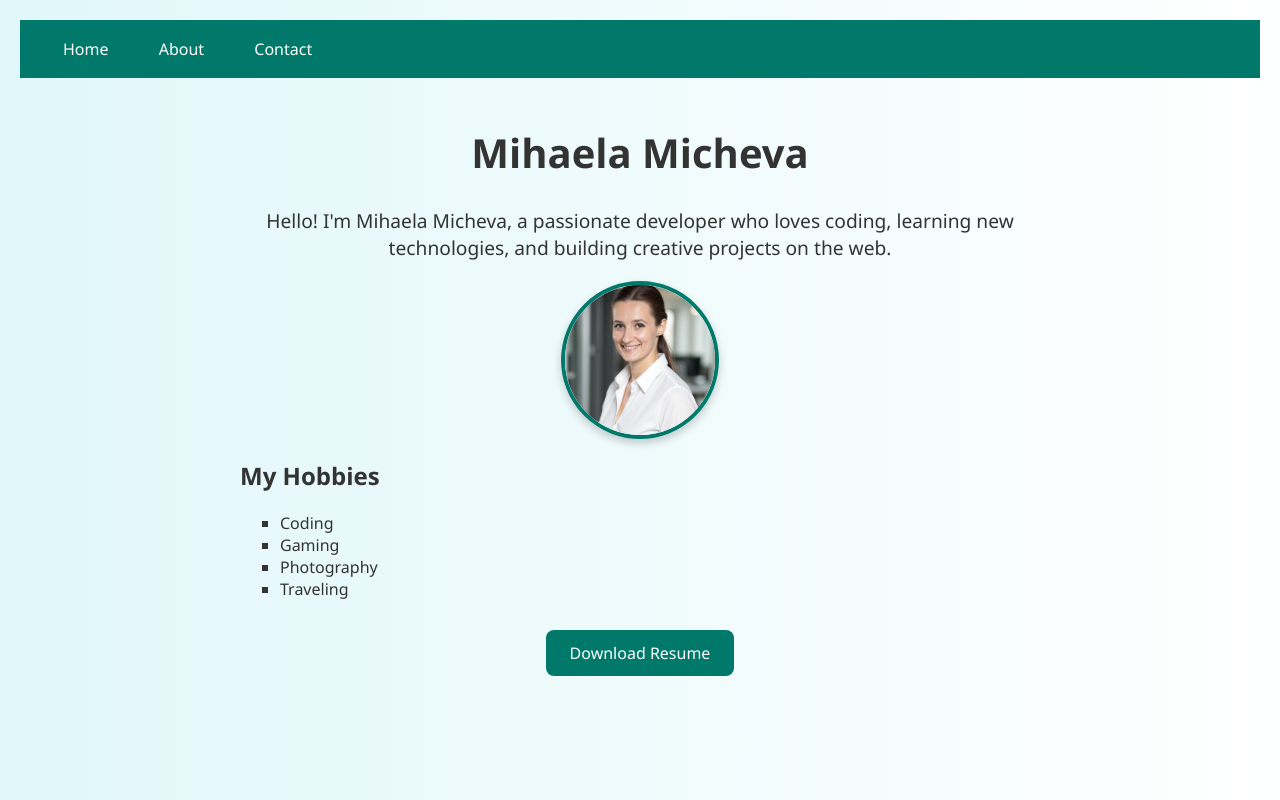
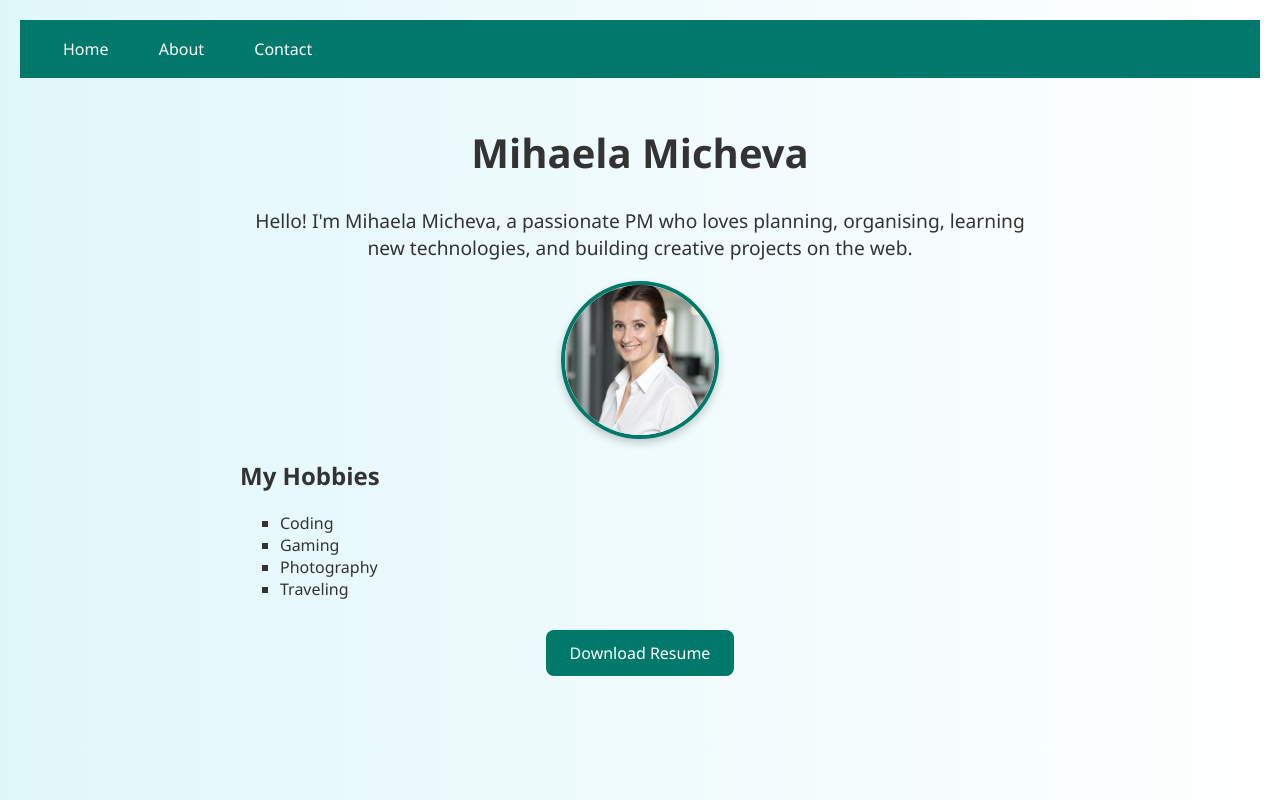
Before and after one commit to mi6imi4/mihaela-resume-site, a plain HTML site: page index.html in a window 1280 px wide. Drawn offline with Linux system fonts and the light colour scheme.

Commit message:
Update index.html

```diff
--- a/index.html
+++ b/index.html
@@ -95,7 +95,7 @@
 
   <div class="container">
     <h1>Mihaela Micheva</h1>
-    <p>Hello! I'm Mihaela Micheva, a passionate developer who loves coding, learning new technologies, and building creative projects on the web.</p>
+    <p>Hello! I'm Mihaela Micheva, a passionate PM who loves planning, organising, learning new technologies, and building creative projects on the web.</p>
 
     <img src="24314292-0.jpg" alt="Mihaela Micheva" class="profile-photo">
 
```
